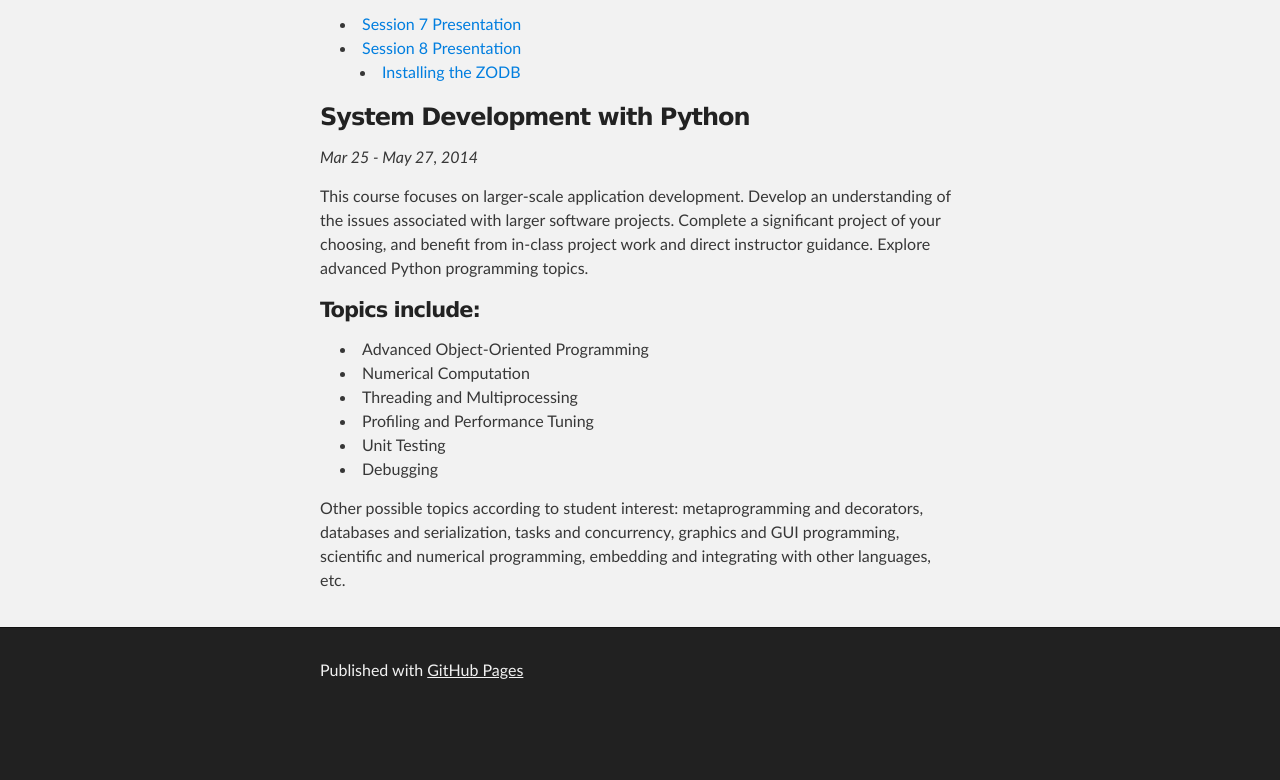
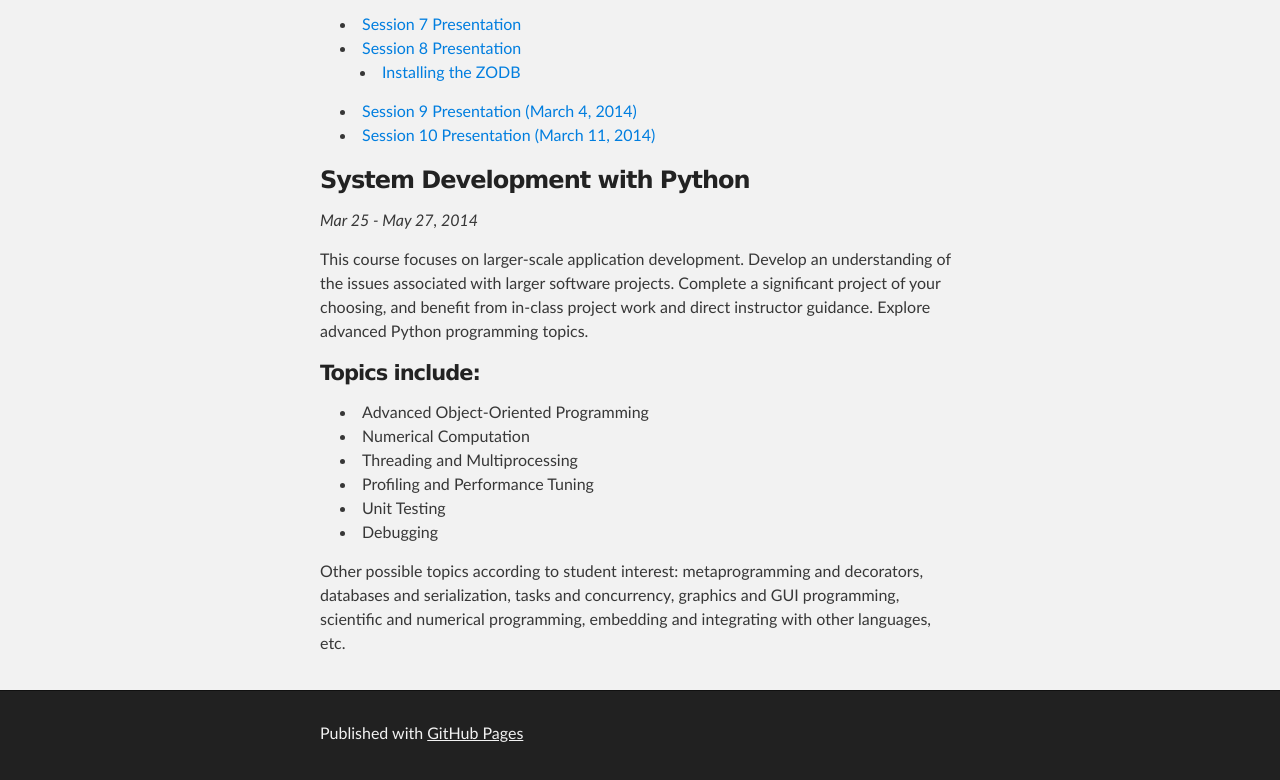
Before and after one commit to UWPCE-PythonCert/UWPCE-PythonCert.github.io, a plain HTML site: page index.html in a window 1280 px wide. Shown: the part 1692-2472 px from the top of the page. Before the commit the page ends 2409 px from the top, so only its background shows below. Drawn offline with Linux system fonts and the light colour scheme.

Commit message:
hook in session 9 and 10 slides

```diff
--- a/index.html
+++ b/index.html
@@ -133,6 +133,10 @@
                 Installing the ZODB</a></li>
             </ul>
           </li>
+          <li><a href="training.python_web/presentations/session09.html">
+            Session 9 Presentation (March 4, 2014)</a></li>
+          <li><a href="training.python_web/presentations/session10.html">
+            Session 10 Presentation (March 11, 2014)</a></li>
         </ul>
 
         <h3>System Development with Python</h3>
```
